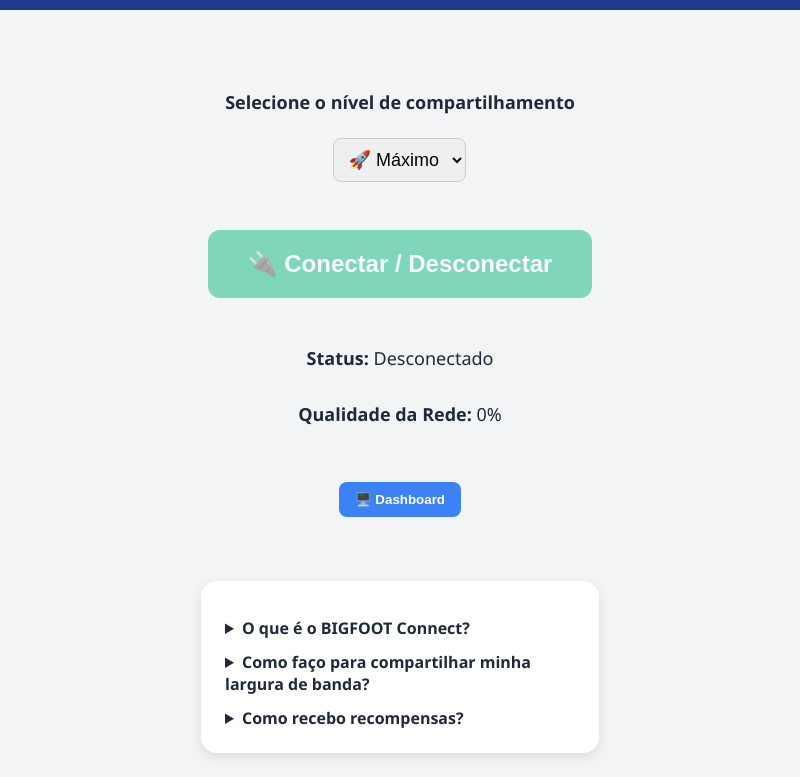
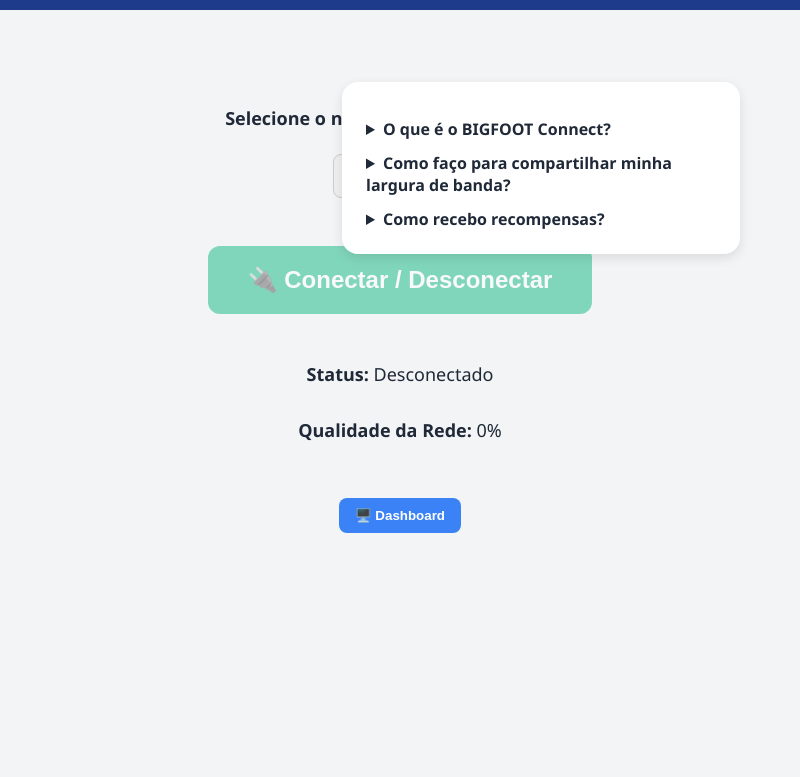
Before and after one commit to magroalbino/BIGFOOT-Connect, an Electron app: page renderer/index.html in a window 800 px wide. Shown: the part 57-834 px from the top of the page. After the commit the page ends 800 px from the top, so only its background shows below. Drawn offline with Linux system fonts and the light colour scheme.

Commit message:
Enhance layout and responsiveness in index.html by adjusting main and FAQ section styles

```diff
--- a/renderer/index.html
+++ b/renderer/index.html
@@ -78,14 +78,25 @@
       display: flex;
       flex-wrap: wrap;
       justify-content: center;
-      gap: 32px;
-      padding: 24px;
+      /* Center the content */
+      align-items: flex-start;
+      padding: 40px 60px;
+      gap: 40px;
+      position: relative;
+      /* For absolute positioning of FAQ */
+      max-width: 1200px;
+      /* Optional: limit max width for better control */
+      margin: 0 auto;
+      /* Center the main container */
     }
 
     .content {
       text-align: center;
       max-width: 600px;
-      margin-right: 60px;
+      margin-right: 0;
+      /* Remove fixed margin */
+      flex: 1 1 600px;
+      /* Allow flexibility but maintain min width */
     }
 
     .faq {
@@ -100,6 +111,12 @@
       max-height: 500px;
       overflow-y: auto;
       margin-top: 32px;
+      position: absolute;
+      /* Pin to right */
+      right: 60px;
+      /* Distance from right edge */
+      top: 40px;
+      /* Align with top padding of main */
     }
 
     .big-button {
@@ -257,6 +274,8 @@
       main {
         flex-direction: column;
         align-items: center;
+        padding: 16px;
+        /* Reduzido para melhor ajuste em mobile */
       }
 
       .content {
@@ -267,8 +286,11 @@
 
       .faq {
         position: static;
+        /* Reverte para static em mobile */
         width: 100%;
         margin-top: 24px;
+        right: auto;
+        /* Remove posicionamento à direita */
       }
 
       .dashboard-button {
```
